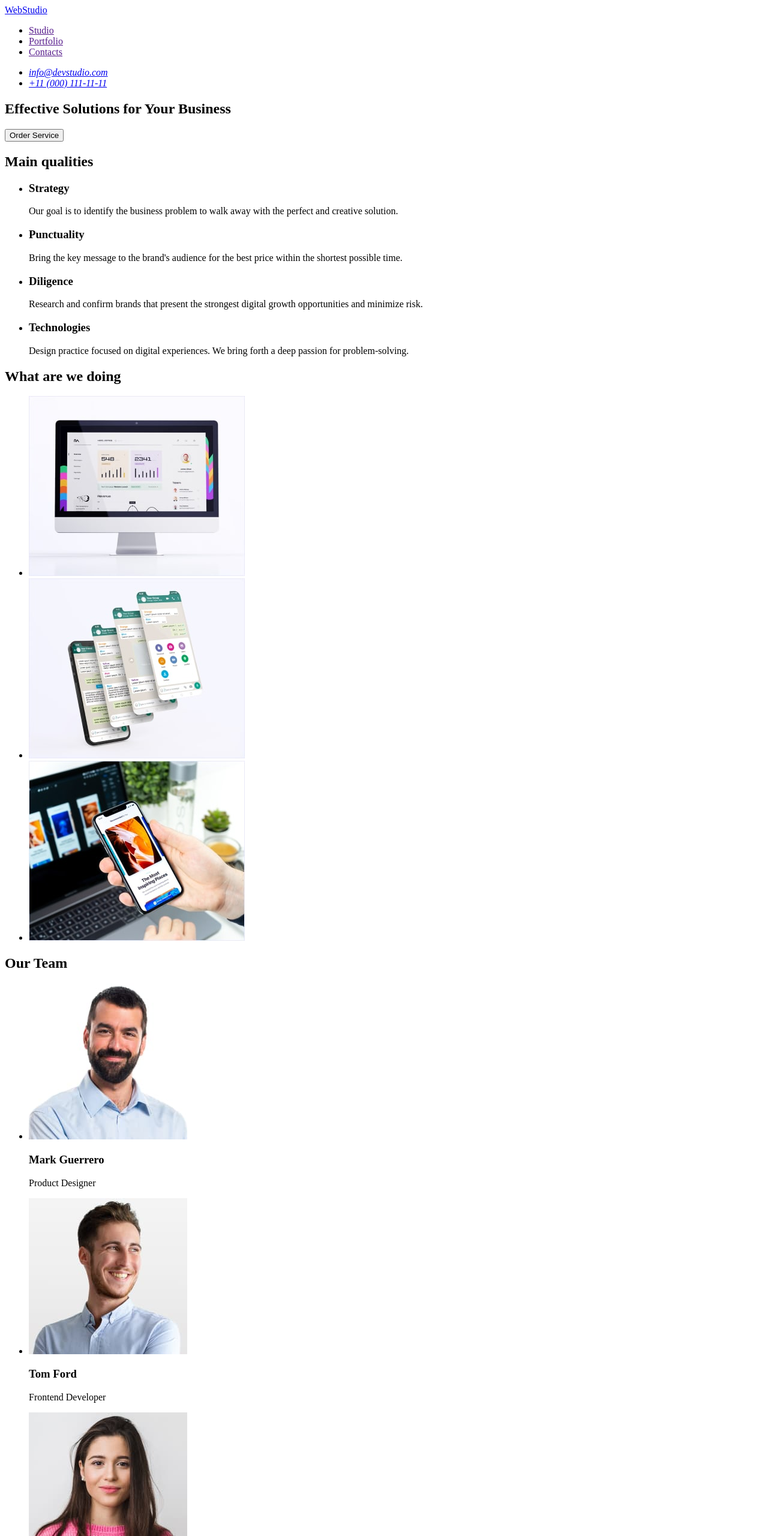
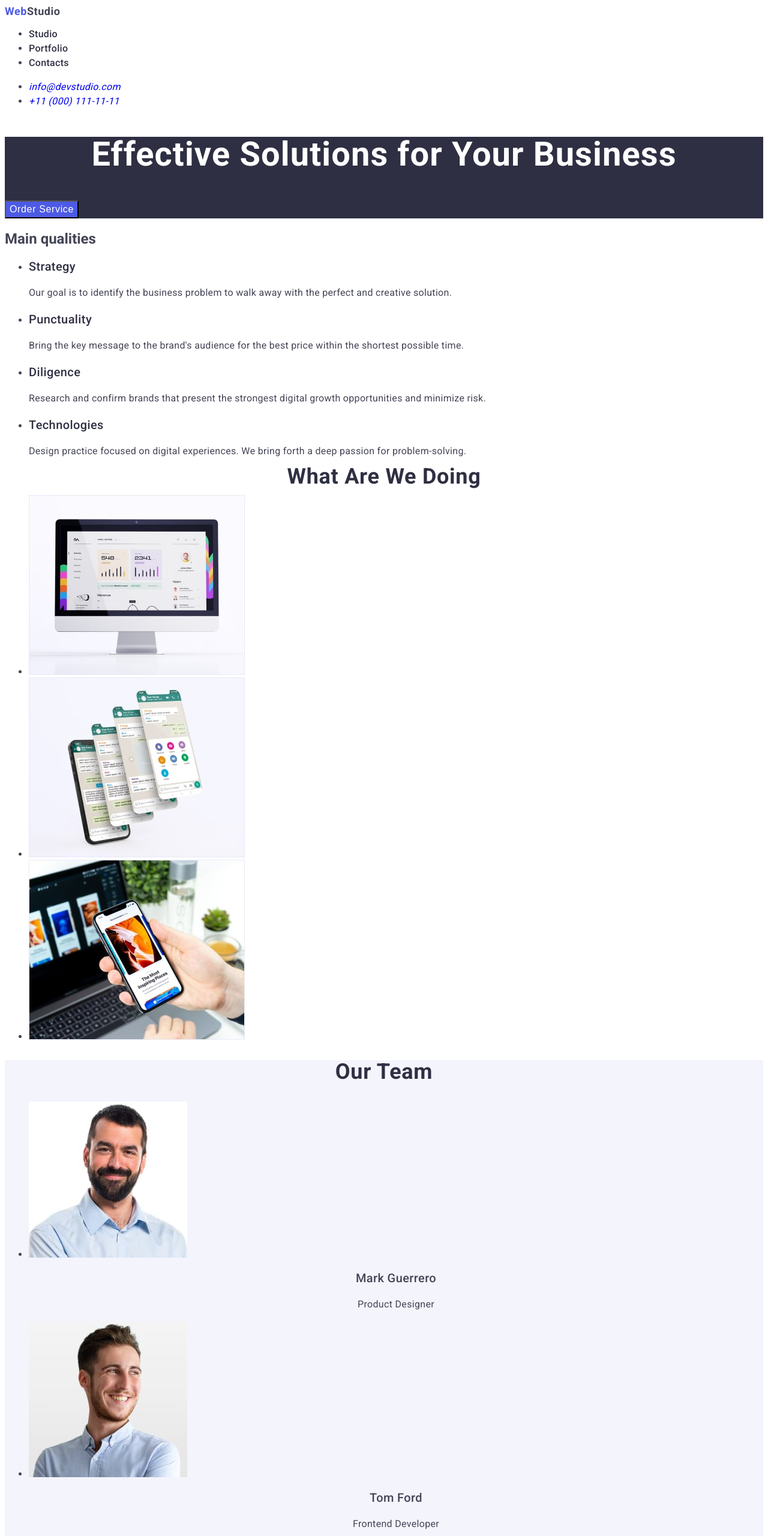
Before and after one commit to Anna-Sosiura/goit-markup-hw-02, a plain HTML site: page index.html in a window 1280 px wide. Shown: the top 2560 px of the page at 60% size. Drawn offline with Linux system fonts and the light colour scheme.

Commit message:
goit-markup-hw-02(1)

```diff
--- /dev/null
+++ b/css/styles.css
@@ -0,0 +1,217 @@
+:root {
+    --title-color: #2E2F42;
+}
+
+:root {
+    --paragraph-color: #434455;
+}
+
+body {
+    font-family: 'Roboto', sans-serif;
+    font-size: 16px;
+    background-color: #FFFFFF;
+    color: var(--paragraph-color);
+}
+
+a {
+    text-decoration: none;
+}
+
+.header {}
+
+.header-nav {}
+
+.header-logo {
+    font-weight: 800;
+    font-size: 18px;
+    line-height: 1.17;
+    align-items: center;
+    letter-spacing: 0.03em;
+    color: var(--paragraph-color);
+}
+
+.header-logo span {
+    color: #4D5AE5;
+}
+
+.header-list {}
+
+.header-item {
+    font-weight: 500;
+    font-size: 16px;
+    line-height: 1.5;
+    letter-spacing: 0.02em;
+    color: var(--title-color);
+}
+
+.addres {}
+
+.address-list {}
+
+.address-item {
+    font-size: 16px;
+    line-height: 1.5;
+    letter-spacing: 0.02em;
+    color: var(--paragraph-color);
+}
+
+.hero {
+    background: var(--title-color);
+}
+
+.hero-title {
+    font-weight: 700;
+    font-size: 56px;
+    line-height: 1.07;
+    text-align: center;
+    letter-spacing: 0.02em;
+    color: #FFFFFF;
+}
+
+.hero-btn {
+    font-weight: 500;
+    font-size: 16px;
+    line-height: 1.5;
+    align-items: center;
+    letter-spacing: 0.04em;
+    color: #FFFFFF;
+    background: #4D5AE5;
+    cursor: pointer;
+}
+
+.qualities {}
+
+.qualities-title {}
+
+.qualities-list {}
+
+.qualities-item h3 {
+    font-weight: 500;
+    font-size: 20px;
+    line-height: 1.2;
+    letter-spacing: 0.02em;
+    color: var(--title-color);
+}
+
+.qualities-item p {
+    font-size: 16px;
+    line-height: 1.5;
+    letter-spacing: 0.02em;
+    color: var(--paragraph-color);
+}
+
+.actions {}
+
+.actions-title {
+    font-weight: 700;
+    font-size: 36px;
+    line-height: 1.11px;
+    text-align: center;
+    letter-spacing: 0.02em;
+    text-transform: capitalize;
+    color: var(--title-color);
+}
+
+.actions-list {}
+
+.actions-item {}
+
+.team {
+    background: #F4F4FD;
+}
+
+.team-title {
+    font-weight: 700;
+    font-size: 36px;
+    line-height: 1.11;
+    text-align: center;
+    letter-spacing: 0.02em;
+    text-transform: capitalize;
+    color: var(--title-color);
+}
+
+.team-list {}
+
+.team-item h3 {
+    font-weight: 500;
+    font-size: 20px;
+    line-height: 1.09;
+    text-align: center;
+    letter-spacing: 0.02em;
+    var(--title-color);
+}
+
+.team-item p {
+    font-size: 16px;
+    line-height: 1.5;
+    text-align: center;
+    letter-spacing: 0.02em;
+    color: var(--paragraph-color);
+}
+
+.footer {
+    background: #2E2F42;
+}
+
+.footer-logo {
+    font-weight: 800;
+    font-size: 18px;
+    line-height: 1.17;
+    align-items: center;
+    letter-spacing: 0.03em;
+    text-transform: uppercase;
+    color: #F4F4FD;
+}
+
+.footer-logo span {
+    color: #4D5AE5;
+}
+
+.footer-paragraph {
+    font-size: 16px;
+    line-height: 1.5;
+    letter-spacing: 0.02em;
+    color: #F4F4FD;
+}
+
+.menu {}
+
+.menu-navigation-list {}
+
+.menu-navigation-item {}
+
+.menu-navigation-btn {
+    font-weight: 500;
+    font-size: 16px;
+    line-height: 1.5;
+    align-items: center;
+    text-align: center;
+    letter-spacing: 0.04em;
+    color: #4D5AE5;
+    background: #F4F4FD;
+}
+
+.menu-navigation-btn:hover {
+    color: #FFFFFF;
+    background: #404BBF;
+}
+
+.possibility {}
+
+.possibility-list {}
+
+.possibility-item h2 {
+    font-weight: 500;
+    font-size: 20px;
+    line-height: 1.2;
+    letter-spacing: 0.02em;
+    color: #2E2F42;
+}
+
+.possibility-item p {
+    font-weight: 400;
+    font-size: 16px;
+    line-height: 1.5;
+    letter-spacing: 0.02em;
+    color: #434455;
+}
--- a/index.html
+++ b/index.html
@@ -5,88 +5,96 @@
     <meta charset="UTF-8">
     <meta http-equiv="X-UA-Compatible" content="IE=edge">
     <meta name="viewport" content="width=device-width, initial-scale=1.0">
+    <link rel="stylesheet" href="./css/styles.css">
+    <link rel="preconnect" href="https://fonts.googleapis.com">
+    <link rel="preconnect" href="https://fonts.gstatic.com" crossorigin>
+    <link href="https://fonts.googleapis.com/css2?family=Raleway:wght@800&family=Roboto:wght@400;500;700&display=swap"
+        rel="stylesheet">
     <title>WebStudio</title>
 </head>
 
 <body>
-    <header>
-        <nav>
-            <a href="./index.html">WebStudio
+    <header class="header">
+        <nav class="header-nav">
+            <a href="./index.html" class="header-logo"><span>Web</span>Studio
             </a>
-            <ul>
-                <li><a href="">Studio</a></li>
-                <li><a href="">Portfolio</a></li>
-                <li><a href="">Contacts</a></li>
+            <ul class="header-list">
+                <li><a href="" class="header-item">Studio</a></li>
+                <li><a href="./portfolio.html" class="header-item">Portfolio</a></li>
+                <li><a href="" class="header-item">Contacts</a></li>
             </ul>
         </nav>
 
-        <address>
-            <ul>
-                <li><a href="mailto:info@devstudio.com">info@devstudio.com</a></li>
-                <li><a href="tel:+110001111111">+11 (000) 111-11-11</a></li>
+        <address class="addres">
+            <ul class="address-list">
+                <li class="address-item"><a href="mailto:info@devstudio.com">info@devstudio.com</a></li>
+                <li class="address-item"><a href="tel:+110001111111">+11 (000) 111-11-11</a> </li>
             </ul>
         </address>
 
     </header>
     <main>
-        <section>
-            <h1>Effective Solutions
+        <section class="hero">
+            <h1 class="hero-title">Effective Solutions
                 for Your Business</h1>
-            <button type="button">Order Service</button>
+            <button type="button" class="hero-btn">Order Service</button>
         </section>
-        <section>
-            <h2>Main qualities</h2>
-            <ul>
-                <li>
+        <section class="qualities">
+            <h2 class="qualities-title">Main qualities</h2>
+            <ul class="qualities-list">
+                <li class="qualities-item">
                     <h3>Strategy</h3>
                     <p>Our goal is to identify the business
                         problem to walk away with the perfect and creative solution.</p>
                 </li>
-                <li>
+                <li class="qualities-item">
                     <h3>Punctuality</h3>
                     <p>Bring the key message to the brand's audience for the best price within the shortest possible
                         time.</p>
                 </li>
-                <li>
+                <li class="qualities-item">
                     <h3>Diligence</h3>
                     <p>Research and confirm brands that present the strongest digital growth opportunities and minimize
                         risk.</p>
                 </li>
-                <li>
+                <li class="qualities-item">
                     <h3>Technologies</h3>
                     <p>Design practice focused on digital experiences. We bring forth a deep passion for
                         problem-solving.</p>
                 </li>
             </ul>
         </section>
-        <section>
-            <h2>What are we doing</h2>
-            <ul>
-                <li><img src="./images/computer-screen.jpg" alt="computer screen" width="360" height="300" /></li>
-                <li><img src="./images/telephone.jpg" alt="telephone" width="360" height="300" /></li>
-                <li><img src="./images/telephone-laptop.jpg" alt="telephone and laptop" width="360" height="300" />
+        <section class="actions">
+            <h2 class="actions-title">What are we doing</h2>
+            <ul class="actions-list">
+                <li class="actions-item"><img src="./images/computer-screen.jpg" alt="computer screen" width="360"
+                        height="300" /></li>
+                <li class="actions-item"><img src="./images/telephone.jpg" alt="telephone" width="360" height="300" />
+                </li>
+                <li class="actions-item"><img src="./images/telephone-laptop.jpg" alt="telephone and laptop" width="360"
+                        height="300" />
                 </li>
             </ul>
         </section>
-        <section>
-            <h2>Our Team</h2>
-            <ul>
-                <li>
+        <section class="team">
+            <h2 class="team-title">Our Team</h2>
+            <ul class="team-list">
+                <li class="team-item">
                     <img src="./images/img-1.jpg" alt="Photo Mark Guerrero" width="264" />
                     <h3>Mark Guerrero</h3>
                     <p>Product Designer</p>
                 </li>
-                <li>
+                <li class="team-item">
                     <img src="./images/img-2.jpg" alt="Photo Tom Ford" width="264" />
                     <h3>Tom Ford</h3>
                     <p>Frontend Developer</p>
                 </li>
-                <li>
+                <li class="team-item">
                     <img src="./images/img-3.jpg" alt="Photo Camila Garcia" width="264" />
                     <h3>Camila Garcia</h3>
                     <p>Marketing</p>
                 </li>
-                <li>
+                <li class="team-item">
                     <img src="./images/img-4.jpg" alt="Photo Daniel Wilson" width="264" />
                     <h3>Daniel Wilson</h3>
                     <p>UI Designer</p>
@@ -94,9 +102,11 @@
             </ul>
         </section>
     </main>
-    <footer>
-        <a href="./index.html">WebStudio</a>
-        <p>Increase the flow of customers and sales for your business with digital marketing & growth solutions.</p>
+    <footer class="footer">
+        <a href="./index.html" class="footer-logo"><span>Web</span>Studio</a>
+        <p class="footer-paragraph">Increase the flow of customers and sales for your business with digital marketing &
+            growth
+            solutions.</p>
 
     </footer>
 </body>
```
Also changed, not shown: portfolio.html (added, +110 -0 lines), images/img (10).jpg (added), images/img (11).jpg (added), images/img (12).jpg (added), images/img (13).jpg (added), images/img (5).jpg (added), images/img (6).jpg (added), images/img (7).jpg (added), images/img (8).jpg (added), images/img (9).jpg (added).
